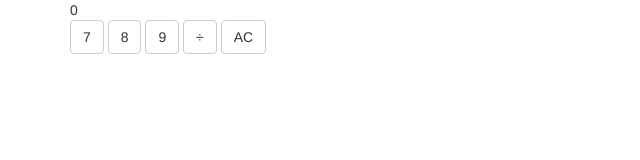
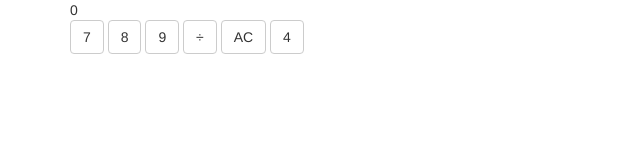
Before and after one commit to Auna-Carpanzano/Calculator, a plain HTML site: page index.html in a window 1280 px wide. Shown: the full height of the page, 0-640 px from the left. Drawn offline with nearby package versions, Linux system fonts and the light colour scheme.

Commit message:
Add button with Bootstrap classes and id of "4"

```diff
--- a/index.html
+++ b/index.html
@@ -15,6 +15,7 @@
     <button id="9" class="btn btn-default">9</button>
     <button id="/" class="btn btn-default">&divide;</button>
     <button id="ac" class="btn btn-default redBtn">AC</button>
+    <button id="4" class="btn btn-default">4</button>
   </div>
   <script src="https://cdnjs.cloudflare.com/ajax/libs/jquery/3.2.1/jquery.min.js"></script>
   <script src="scripts.js"></script>
```
